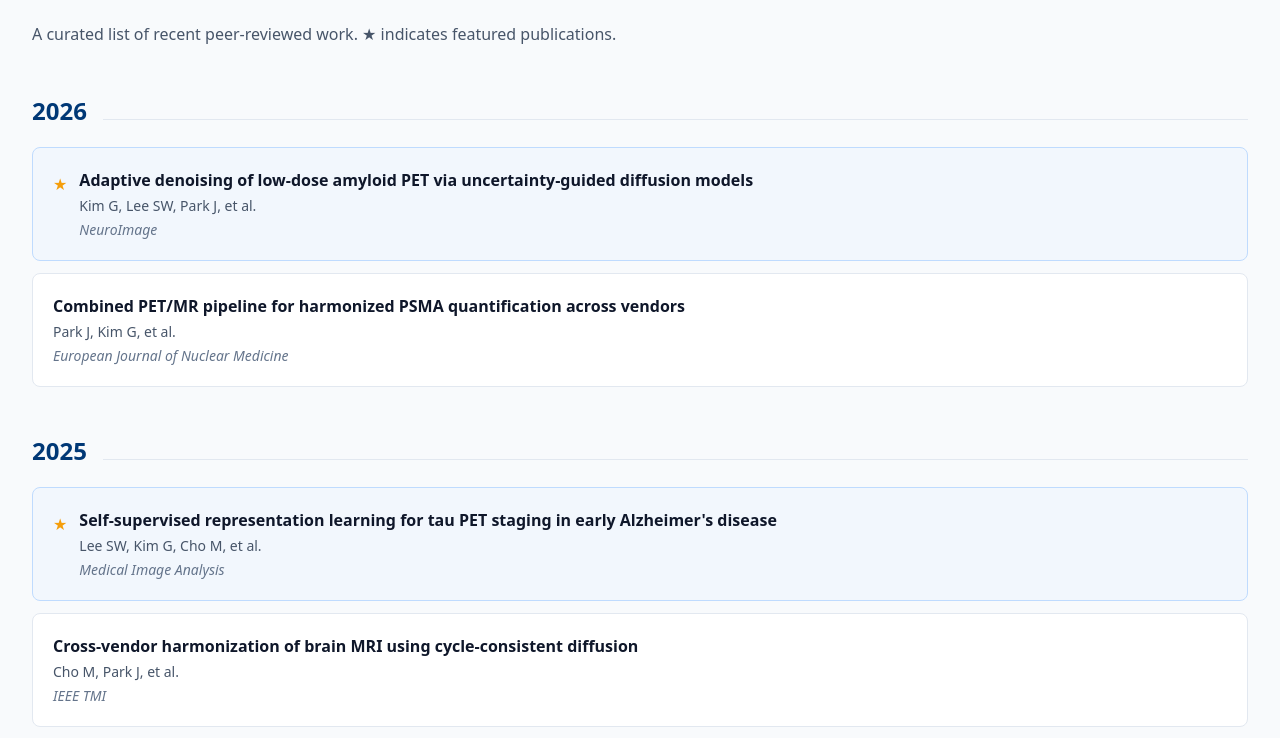
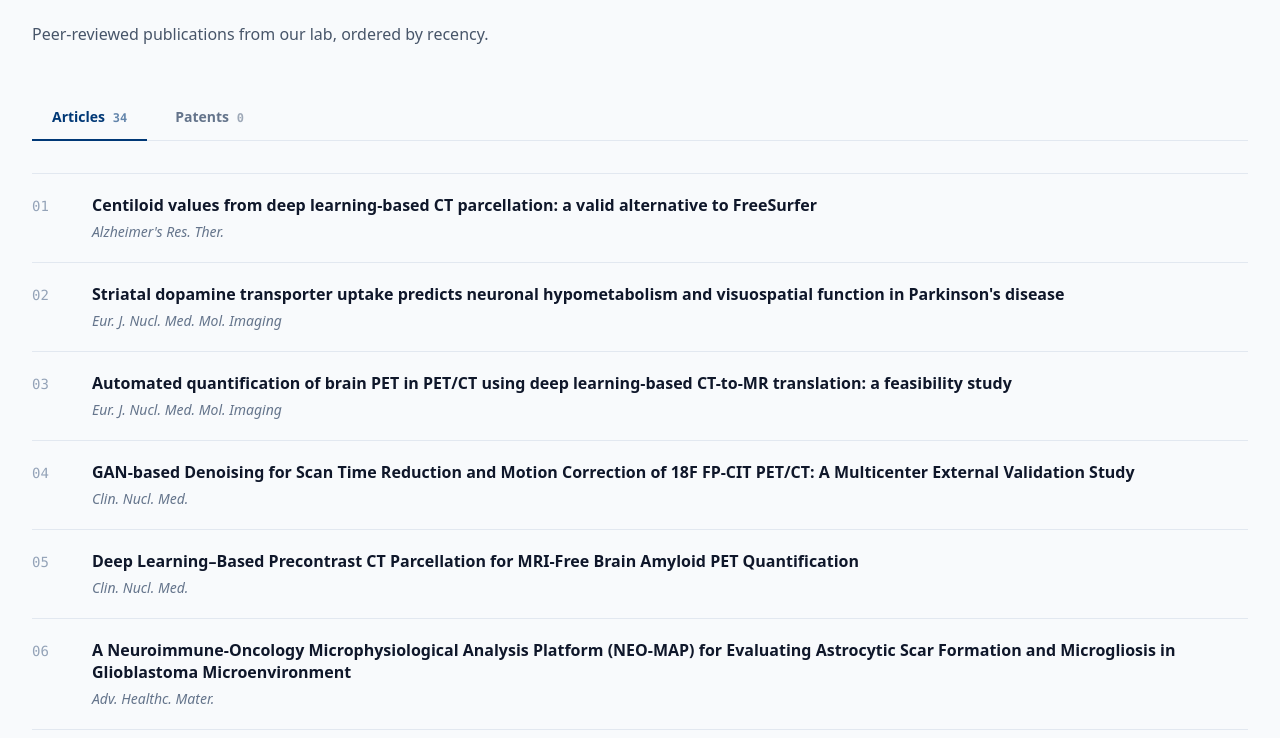
Before and after one commit to trlily/lab-website, a React (Vite) app: page / in a window 1280 px wide. Shown: the part 1690-2428 px from the top of the page. Built offline with nearby package versions, Linux system fonts and the light colour scheme.

Commit message:
Add 34 publications, tabs UI, and update contact info

```diff
--- a/src/LabHomepage.jsx
+++ b/src/LabHomepage.jsx
@@ -10,8 +10,8 @@ const LAB_INFO = {
   logo: import.meta.env.BASE_URL + "logo.png",
   affiliation: "Yonsei University College of Medicine · Severance Hospital",
   address: "50-1 Yonsei-ro, Seodaemun-gu, Seoul 03722, Republic of Korea",
-  email: "bial@yuhs.ac",
-  phone: "+82-2-2228-0000",
+  email: "gayeonkim@yuhs.ac",
+  phone: "+82 10-7632-5920",
   vision:
     "Advancing precision medicine through translational neuroimaging and artificial intelligence.",
   subVision:
@@ -45,71 +45,48 @@ const RESEARCH_AREAS = [
   },
 ];
 
-/* 논문 데이터: 연도별로 정리. featured: true 인 논문은 강조 표시됩니다. */
+/* 논문 데이터: 최신 논문이 위쪽 (배열 첫 항목 = No.1 = 가장 최근).
+ * link 필드에 PubMed/DOI URL 채워넣으면 클릭 가능한 링크로 표시됩니다. */
 const PUBLICATIONS = [
-  {
-    year: 2026,
-    items: [
-      {
-        title:
-          "Adaptive denoising of low-dose amyloid PET via uncertainty-guided diffusion models",
-        authors: "Kim G, Lee SW, Park J, et al.",
-        venue: "NeuroImage",
-        link: "#",
-        featured: true,
-      },
-      {
-        title:
-          "Combined PET/MR pipeline for harmonized PSMA quantification across vendors",
-        authors: "Park J, Kim G, et al.",
-        venue: "European Journal of Nuclear Medicine",
-        link: "#",
-        featured: false,
-      },
-    ],
-  },
-  {
-    year: 2025,
-    items: [
-      {
-        title:
-          "Self-supervised representation learning for tau PET staging in early Alzheimer's disease",
-        authors: "Lee SW, Kim G, Cho M, et al.",
-        venue: "Medical Image Analysis",
-        link: "#",
-        featured: true,
-      },
-      {
-        title:
-          "Cross-vendor harmonization of brain MRI using cycle-consistent diffusion",
-        authors: "Cho M, Park J, et al.",
-        venue: "IEEE TMI",
-        link: "#",
-        featured: false,
-      },
-      {
-        title:
-          "A multi-center validation study of automated hippocampal segmentation in dementia",
-        authors: "Kim G, et al.",
-        venue: "Alzheimer's & Dementia",
-        link: "#",
-        featured: false,
-      },
-    ],
-  },
-  {
-    year: 2024,
-    items: [
-      {
-        title:
-          "Deep-learning-based attenuation correction for whole-body PET/MR",
-        authors: "Park J, Lee SW, et al.",
-        venue: "Journal of Nuclear Medicine",
-        link: "#",
-        featured: false,
-      },
-    ],
-  },
+  { title: "Centiloid values from deep learning-based CT parcellation: a valid alternative to FreeSurfer", venue: "Alzheimer's Res. Ther.", link: "" },
+  { title: "Striatal dopamine transporter uptake predicts neuronal hypometabolism and visuospatial function in Parkinson's disease", venue: "Eur. J. Nucl. Med. Mol. Imaging", link: "" },
+  { title: "Automated quantification of brain PET in PET/CT using deep learning-based CT-to-MR translation: a feasibility study", venue: "Eur. J. Nucl. Med. Mol. Imaging", link: "" },
+  { title: "GAN-based Denoising for Scan Time Reduction and Motion Correction of 18F FP-CIT PET/CT: A Multicenter External Validation Study", venue: "Clin. Nucl. Med.", link: "" },
+  { title: "Deep Learning–Based Precontrast CT Parcellation for MRI-Free Brain Amyloid PET Quantification", venue: "Clin. Nucl. Med.", link: "" },
+  { title: "A Neuroimmune-Oncology Microphysiological Analysis Platform (NEO-MAP) for Evaluating Astrocytic Scar Formation and Microgliosis in Glioblastoma Microenvironment", venue: "Adv. Healthc. Mater.", link: "" },
+  { title: "From SUV Ratio to Fill States: Advancing PET Quantification of Alzheimer Disease through Spatial Extent", venue: "Radiology", link: "" },
+  { title: "Cross-Modality Image Translation From Brain 18F-FDG PET/CT Images to Fluid-Attenuated Inversion Recovery Images Using the CypixGAN Framework", venue: "Clin. Nucl. Med.", link: "" },
+  { title: "11C-acetate PET/CT for reactive astrogliosis outperforms 11C-methionine PET/CT in glioma classification and survival prediction", venue: "Clin. Nucl. Med.", link: "" },
+  { title: "Recent Update on PET/CT Radiotracers for Imaging Cerebral Glioma", venue: "Nucl. Med. Mol. Imaging", link: "" },
+  { title: "Are the Nuclear Neuro-Imaging Biomarkers Reliable?", venue: "Nucl. Med. Mol. Imaging", link: "" },
+  { title: "A Key Mediator and Imaging Target in Alzheimer's Disease: Unlocking the Role of Reactive Astrogliosis Through MAOB", venue: "Nucl. Med. Mol. Imaging", link: "" },
+  { title: "Distinct changes in brain metabolism in patients with dementia and hearing loss", venue: "Brain Behav.", link: "" },
+  { title: "Visualizing Cancer-Originating Acetate Uptake Through MCT1 in Reactive Astrocytes in the Glioblastoma Tumor Microenvironment", venue: "Neuro-Oncology", link: "" },
+  { title: "Astrocytic scar restricting glioblastoma via glutamate-MAO-B activity in glioblastoma-microglia assembloid", venue: "Biomater. Res.", link: "" },
+  { title: "Visualizing reactive astrocyte-neuron interaction in Alzheimer's disease using 11C-acetate and 18F-FDG", venue: "Brain", link: "" },
+  { title: "Interrelation of striatal dopamine, brain metabolism and cognition in dementia with Lewy bodies", venue: "Brain", link: "" },
+  { title: "PET/CT for Brain Amyloid: A Feasibility Study for Scan Time Reduction by Deep Learning", venue: "Clin. Nucl. Med.", link: "" },
+  { title: "11C-acetate PET/CT detects reactive astrogliosis helping glioma classification", venue: "Clin. Nucl. Med.", link: "" },
+  { title: "Segmentation of white matter hyperintensities on 18F-FDG PET/CT images with a generative adversarial network", venue: "Eur. J. Nucl. Med. Mol. Imaging", link: "" },
+  { title: "Deep learning-based amyloid PET positivity classification model in the Alzheimer's disease continuum by using 2-[18F]FDG PET", venue: "EJNMMI Res.", link: "" },
+  { title: "Postganglionic sudomotor dysfunction and brain glucose hypometabolism in patients with multiple system atrophy", venue: "J. Parkinsons Dis.", link: "" },
+  { title: "Relationship between Hearing Loss and Dementia Differs According to the Underlying Mechanism", venue: "J. Clin. Neurol.", link: "" },
+  { title: "Slice-selective learning for Alzheimer's disease classification using a generative adversarial network: a feasibility study of external validation", venue: "Eur. J. Nucl. Med. Mol. Imaging", link: "" },
+  { title: "Multi-slice representational learning of convolutional neural network for Alzheimer's disease classification using positron emission tomography", venue: "BioMed. Eng. OnLine", link: "" },
+  { title: "Semantic Segmentation of White Matter in FDG-PET using Generative Adversarial Network", venue: "J. Digit. Imaging", link: "" },
+  { title: "Clinical and Striatal Dopamine Transporter Predictors of Mild Behavioral Impairment in Drug-Naive Parkinson Disease", venue: "Clin. Nucl. Med.", link: "" },
+  { title: "Association of the Non-Motor Burden with Patterns of Striatal Dopamine Loss in de novo Parkinson's Disease", venue: "J. Parkinsons Dis.", link: "" },
+  { title: "Elevated miR-16-5p induces somatostatin receptor 2 expression in neuroendocrine tumor cells", venue: "PLOS ONE", link: "" },
+  { title: "Dysautonomia Is Linked to Striatal Dopamine Deficits and Regional Cerebral Perfusion in Early Parkinson Disease", venue: "Clin. Nucl. Med.", link: "" },
+  { title: "Glucose Loading Enhances the Value of 18F-FDG PET/CT for the Characterization and Delineation of Cerebral Gliomas", venue: "Cancers (Basel)", link: "" },
+  { title: "Dopaminergic depletion, β-amyloid burden, and cognition in Lewy body disease", venue: "Neurology", link: "" },
+  { title: "Clinical and striatal dopamine transporter predictors of β-amyloid in dementia with Lewy bodies", venue: "Neurology", link: "" },
+  { title: "Slice-Consistent 3D Volumetric Brain CT-to-MRI Translation with 2D Brownian Bridge Diffusion Model", venue: "MICCAI 2024", link: "" },
+];
+
+/* 특허 데이터: 데이터가 모이면 항목 추가 */
+const PATENTS = [
+  // { title: "...", number: "...", year: 2025, status: "Granted" },
 ];
 
 /* 직급별 그룹 구조. 같은 그룹 안의 사람은 people 배열에 순서대로.
@@ -442,66 +419,132 @@ function Publications() {
       <div className="max-w-7xl mx-auto px-6 lg:px-8">
         <SectionHeader
           eyebrow="Publications"
-          title="Selected Publications"
-          description="A curated list of recent peer-reviewed work. ★ indicates featured publications."
+          title="Articles & Patents"
+          description="Peer-reviewed publications from our lab, ordered by recency."
         />
-        <div className="space-y-12">
-          {PUBLICATIONS.map((group) => (
-            <div key={group.year}>
-              <div className="flex items-baseline gap-4 mb-5">
-                <h3 className="text-2xl font-bold text-[#003876]">
-                  {group.year}
-                </h3>
-                <div className="flex-1 h-px bg-slate-200" />
+
+        <PublicationsTabs />
       </div>
-              <ul className="space-y-3">
-                {group.items.map((p, idx) => (
-                  <li
-                    key={idx}
-                    className={`p-5 rounded-lg border transition-colors ${
-                      p.featured
-                        ? "bg-blue-50/60 border-blue-200"
-                        : "bg-white border-slate-200 hover:border-slate-300"
+    </section>
+  );
+}
+
+function PublicationsTabs() {
+  const [tab, setTab] = useState("articles");
+  const [showAll, setShowAll] = useState(false);
+
+  const articles = PUBLICATIONS;
+  const patents = PATENTS;
+  const visibleArticles = showAll ? articles : articles.slice(0, 10);
+
+  return (
+    <>
+      {/* Tab buttons */}
+      <div className="flex gap-2 mb-8 border-b border-slate-200">
+        <button
+          onClick={() => setTab("articles")}
+          className={`px-5 py-3 text-sm font-semibold transition-colors border-b-2 -mb-px ${
+            tab === "articles"
+              ? "border-[#003876] text-[#003876]"
+              : "border-transparent text-slate-500 hover:text-slate-800"
           }`}
         >
-                    <div className="flex items-start gap-3">
-                      {p.featured && (
-                        <span className="mt-1 text-amber-500" title="Featured">
-                          ★
+          Articles <span className="ml-1 text-xs font-mono opacity-60">{articles.length}</span>
+        </button>
+        <button
+          onClick={() => setTab("patents")}
+          className={`px-5 py-3 text-sm font-semibold transition-colors border-b-2 -mb-px ${
+            tab === "patents"
+              ? "border-[#003876] text-[#003876]"
+              : "border-transparent text-slate-500 hover:text-slate-800"
+          }`}
+        >
+          Patents <span className="ml-1 text-xs font-mono opacity-60">{patents.length}</span>
+        </button>
+      </div>
+
+      {/* Articles tab */}
+      {tab === "articles" && (
+        <>
+          <ol className="divide-y divide-slate-200 border-y border-slate-200">
+            {visibleArticles.map((p, i) => {
+              const isLink = p.link && p.link !== "#" && p.link !== "";
+              const Tag = isLink ? "a" : "div";
+              return (
+                <li key={i}>
+                  <Tag
+                    {...(isLink
+                      ? { href: p.link, target: "_blank", rel: "noopener noreferrer" }
+                      : {})}
+                    className={`flex gap-5 py-5 group ${
+                      isLink ? "hover:bg-blue-50/40 -mx-4 px-4 rounded-md transition-colors" : ""
+                    }`}
+                  >
+                    <div className="font-mono text-sm text-slate-400 w-10 shrink-0 pt-0.5 group-hover:text-[#003876]">
+                      {String(i + 1).padStart(2, "0")}
+                    </div>
+                    <div className="flex-1">
+                      <h3 className="font-semibold text-slate-900 leading-snug group-hover:text-[#003876] transition-colors">
+                        {p.title}
+                      </h3>
+                      <p className="mt-1.5 text-sm italic text-slate-500">{p.venue}</p>
+                    </div>
+                    {isLink && (
+                      <span className="text-slate-400 group-hover:text-[#003876] self-center">
+                        ↗
                       </span>
                     )}
+                  </Tag>
+                </li>
+              );
+            })}
+          </ol>
+
+          {articles.length > 10 && (
+            <div className="mt-8 text-center">
+              <button
+                onClick={() => setShowAll(!showAll)}
+                className="px-6 py-3 rounded-md border border-slate-300 text-sm font-semibold text-slate-700 hover:bg-white hover:border-[#003876] transition-colors"
+              >
+                {showAll
+                  ? "Show less ↑"
+                  : `Show all ${articles.length} articles ↓`}
+              </button>
+            </div>
+          )}
+        </>
+      )}
+
+      {/* Patents tab */}
+      {tab === "patents" && (
+        <div>
+          {patents.length === 0 ? (
+            <div className="py-16 text-center text-slate-500">
+              <p className="text-base">Patent list will be added soon.</p>
+              <p className="mt-2 text-sm">특허 목록은 곧 업데이트될 예정입니다.</p>
+            </div>
+          ) : (
+            <ol className="divide-y divide-slate-200 border-y border-slate-200">
+              {patents.map((p, i) => (
+                <li key={i} className="py-5 flex gap-5">
+                  <div className="font-mono text-sm text-slate-400 w-10 shrink-0 pt-0.5">
+                    {String(i + 1).padStart(2, "0")}
+                  </div>
                   <div className="flex-1">
-                        <a
-                          href={p.link}
-                          className="text-base font-semibold text-slate-900 hover:text-[#003876] leading-snug"
-                        >
+                    <h3 className="font-semibold text-slate-900 leading-snug">
                       {p.title}
-                        </a>
-                        <div className="mt-1 text-sm text-slate-600">
-                          {p.authors}
-                        </div>
-                        <div className="mt-1 text-sm italic text-slate-500">
-                          {p.venue}
-                        </div>
-                      </div>
+                    </h3>
+                    <p className="mt-1.5 text-sm text-slate-500">
+                      {p.number} · {p.year} · {p.status}
+                    </p>
                   </div>
                 </li>
               ))}
-              </ul>
+            </ol>
+          )}
         </div>
-          ))}
-        </div>
-
-        <div className="mt-12 text-center">
-          <a
-            href="#"
-            className="inline-flex items-center gap-2 px-5 py-2.5 rounded-md border border-slate-300 text-sm font-semibold text-slate-700 hover:bg-white"
-          >
-            View full publication list →
-          </a>
-        </div>
-      </div>
-    </section>
+      )}
+    </>
   );
 }
 
```
Lines whose indentation alone changed are shown as unchanged.
